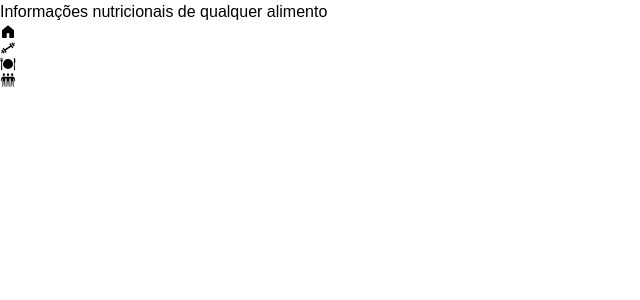
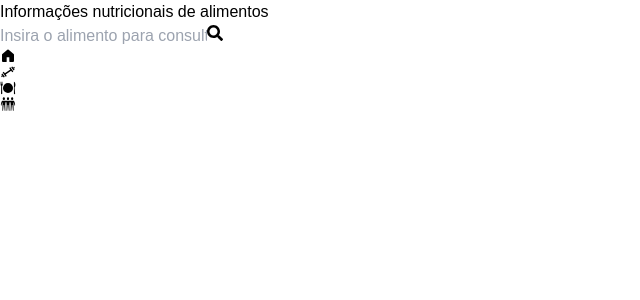
Before and after one commit to guilhermerezende10/FitMeta, a React (Vite) app in the folder fitmeta-project/: page /info-nutricional in a window 1280 px wide. Shown: the top 300 px of the page, without its empty margins (0-640 px from the left). Built offline with nearby package versions, Linux system fonts and the light colour scheme; no server answers.

Commit message:
info nutricional update

```diff
--- /dev/null
+++ b/fitmeta-project/src/features/info-nutricional/FoodMacro.jsx
@@ -0,0 +1,5 @@
+function FoodMacro({ children }) {
+  return <div>{children}</div>;
+}
+
+export default FoodMacro;
--- a/fitmeta-project/src/pages/InfoNutricional.jsx
+++ b/fitmeta-project/src/pages/InfoNutricional.jsx
@@ -1,26 +1,84 @@
-import { useEffect } from "react";
+import { useState } from "react";
 import Title from "../ui/Title";
+import FoodMacro from "../features/info-nutricional/FoodMacro";
 
-const apiKey = "46c739a6460f4b81b463a41d56d6f06d"; // Client ID
-const apiKey2 = "d756ddc46c874e28a949ae6a71b1359e"; // Client Secret
-
-
+import { FaSearch } from "react-icons/fa";
 
 function InfoNutricional() {
-    useEffect(() => {
-       async function fetchData() {
-        const query = `${apiKey}`;
-        const data = await fetch(query)
-        console.log(data)
+  const [query, setQuery] = useState("");
+  const [results, setResults] = useState(null);
+  const [loading, setLoading] = useState(false);
+  const [error, setError] = useState(null);
 
-       }
-       fetchData()
-    }, [])
+  const appId = "08041345";
+  const appKey = "4e3d21e66ab26d4f5ca1e511d8cdac95";
+
+  const handleSearch = async () => {
+    if (!query) return;
+    setLoading(true);
+    setError(null);
+
+    try {
+      const response = await fetch(
+        "https://trackapi.nutritionix.com/v2/natural/nutrients",
+        {
+          method: "POST",
+          headers: {
+            "x-app-id": appId,
+            "x-app-key": appKey,
+            "Content-Type": "application/json",
+          },
+          body: JSON.stringify({ query }),
+        }
+      );
+
+      if (!response.ok) throw new Error("Erro ao buscar dados");
+
+      const data = await response.json();
+      console.log(data);
+      setResults(data.foods); // 'foods' contém os alimentos retornados
+    } catch (err) {
+      console.error(err);
+      setError(err.message);
+    } finally {
+      setLoading(false);
+    }
+  };
+
   return (
     <div>
-      <Title>
-        Informações nutricionais de qualquer alimento
-      </Title>
+      <Title>Informações nutricionais de alimentos</Title>
+      <input
+        type="text"
+        value={query}
+        placeholder="Insira o alimento para consulta"
+        onChange={(e) => setQuery(e.target.value)}
+      />
+      <button onClick={handleSearch}>
+        <FaSearch />
+      </button>
+
+      {/* {loading && <Spinner />} */}
+      {/* {error && <Error />} */}
+
+      {results && results.length > 0 && (
+        <div>
+          {results.map((food) => (
+            <div key={food.food_name}>
+              <Title>{food.food_name}</Title>
+              <FoodMacro>
+                Quantidade: {food.serving_qty} {food.serving_unit}
+              </FoodMacro>
+              <FoodMacro>Calorias: {food.nf_calories}</FoodMacro>
+              <FoodMacro>Proteínas: {food.nf_protein} g</FoodMacro>
+              <FoodMacro>
+                Carboidratos: {food.nf_total_carbohydrate} g
+              </FoodMacro>
+              <FoodMacro>Gorduras: {food.nf_total_fat} g</FoodMacro>
+            </div>
+          ))}
+        </div>
+      )}
     </div>
   );
 }
```
Also changed, not shown: fitmeta-project/package.json (+10 -1 lines), 1 other file (tests, documents, lock files or other folders).
